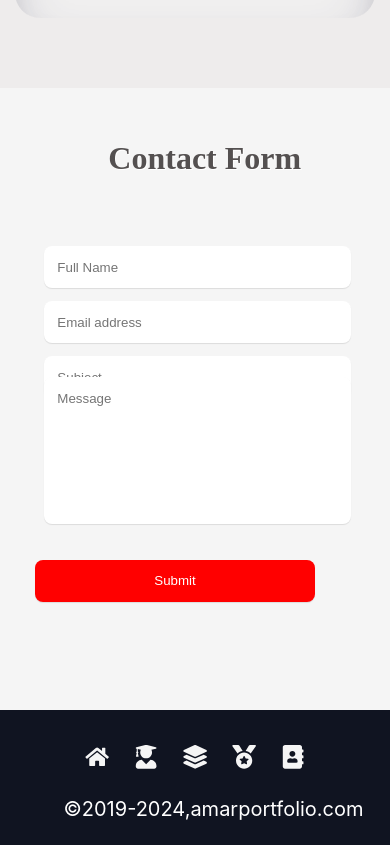
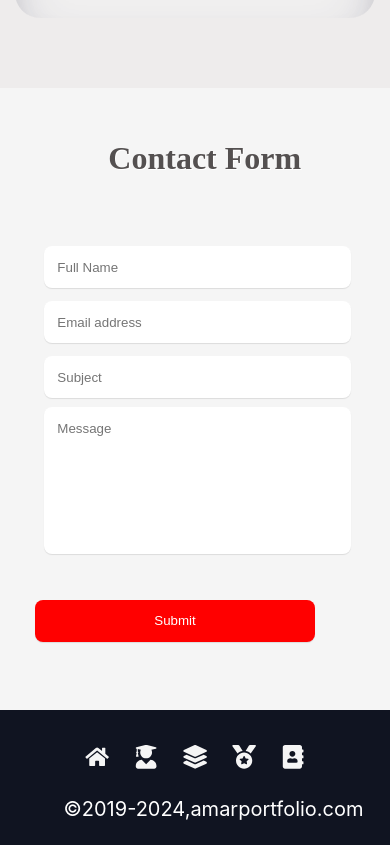
Before and after one commit to Amaranadh9989/Amaranadh_portfolio, a React (Create React App) app: page / in a window 390 px wide. Shown: the part 5281-6126 px from the top of the page. Built offline with nearby package versions, Linux system fonts and the light colour scheme.

Commit message:
responsive testing25

```diff
--- a/src/components/ContactForm.css
+++ b/src/components/ContactForm.css
@@ -156,7 +156,7 @@ h1 {
     margin-left: 4px; /* Adjust the width for better spacing */
   }
   .input-message{
-    top:-50px;
+    top:-20px;
   }
   #mesage_container {
     margin-right: 0;
@@ -164,7 +164,7 @@ h1 {
   }
   .input-submit{
     position: relative;
-    top:-30px;
+    top:10px;
     width:80%;
   }
 }
```
